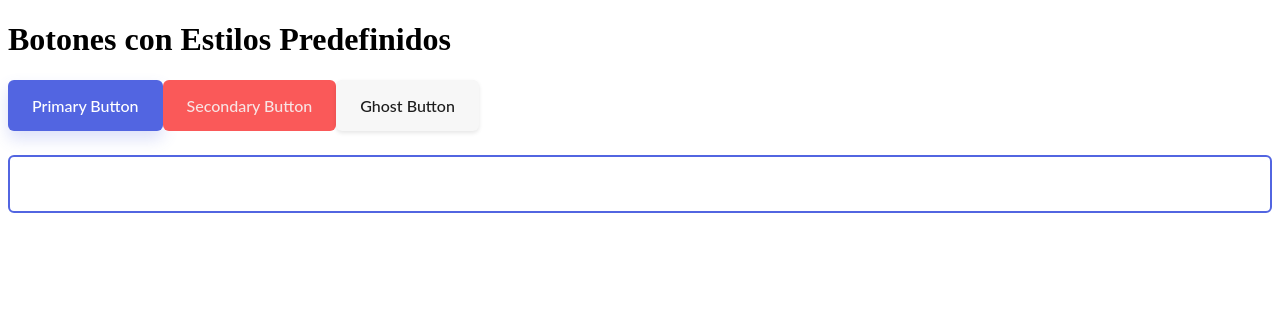
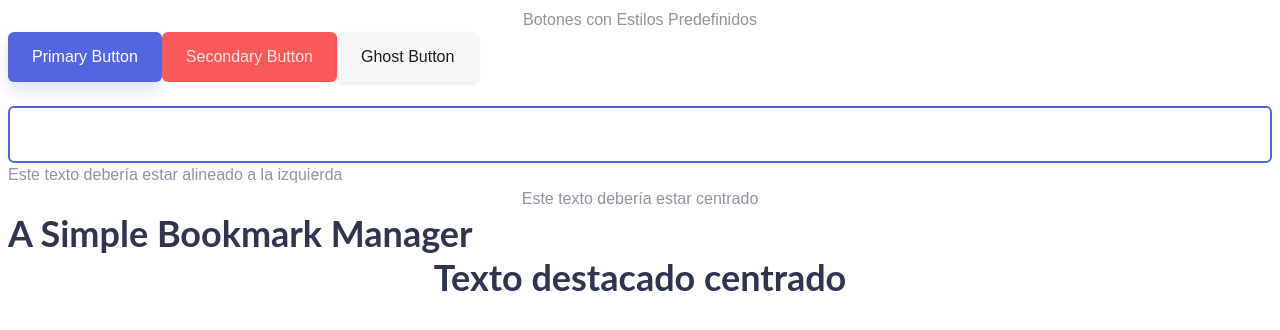
Before and after one commit to BauveR/Sprint-5-React-, a React (Vite) app: page / in a window 1280 px wide. Shown: the top 330 px of the page. Built offline with nearby package versions, Linux system fonts and the light colour scheme.

Commit message:
Buttons & text atoms  creation & testing through the app.tsx

```diff
--- a/src/App.tsx
+++ b/src/App.tsx
@@ -1,9 +1,11 @@
 import {Button} from './components/atoms/Button';
+import FeaturedText from './components/atoms/FeaturedText';
+import Text from './components/atoms/Text';
 
 function App() {
   return (
     <div className="p-8 space-y-4">
-      <h1 className="text-2xl font-bold mb-6">Botones con Estilos Predefinidos</h1>
+      <Text center> Botones con Estilos Predefinidos</Text>
 
       <div className="space-x-4">
         <Button variant="primary">Primary Button</Button>
@@ -13,6 +15,28 @@ function App() {
 
       <div className="mt-6 w-64">
         <Button variant="outlined">Outlined Button</Button>
+
+        <div>
+        <Text>
+        Este texto debería estar alineado a la izquierda
+      </Text>
+
+      <Text center>
+        Este texto debería estar centrado
+      </Text>
+
+      <FeaturedText>A Simple Bookmark Manager</FeaturedText>
+
+      <FeaturedText center>
+        Texto destacado centrado
+      </FeaturedText>
+
+
+
+
+
+
+    </div>
       </div>
     </div>
   );
--- /dev/null
+++ b/src/components/atoms/FeaturedText.css
@@ -0,0 +1,13 @@
+.featuredtext{
+    text-align: left;
+    margin: 0;
+    padding: 0;
+    font-family: var(--font-family-two);
+    font-size: var(--font-size-xxl);
+    font-weight: var(--font-weight-bold);
+    color: var(--dark-blue-transparent);
+}
+
+.featuredtext.center {
+    text-align: center;
+}
--- /dev/null
+++ b/src/components/atoms/FeaturedText.tsx
@@ -0,0 +1,26 @@
+import './FeaturedText.css';
+
+interface FeaturedTextProps {
+  children: React.ReactNode;
+  center?: boolean; // Nueva prop para centrado
+  className?: string;
+  estilo?: React.CSSProperties;
+}
+
+const FeaturedText = ({
+  children,
+  center = false, // Valor por defecto false
+  className = '',
+  estilo = {}
+}: FeaturedTextProps) => {
+  // Combina las clases condicionalmente
+  const textClass = `featuredtext ${center ? 'center' : ''} ${className}`.trim();
+
+  return (
+    <p className={textClass} style={estilo}>
+      {children}
+    </p>
+  );
+};
+
+export default FeaturedText;
--- /dev/null
+++ b/src/components/atoms/Text.css
@@ -0,0 +1,16 @@
+
+.text{
+    text-align: left;
+    margin: 0;
+    padding: 0;
+    font-family: var(--font-family);
+    line-height: 1.5;
+    color: var(--neutral-gray);
+    display: block;
+    width: 100%;
+}
+
+.text.center{
+    text-align: center;
+
+}
--- /dev/null
+++ b/src/components/atoms/Text.tsx
@@ -0,0 +1,29 @@
+import './Text.css';
+
+interface TextProps {
+  children: React.ReactNode;
+  center?: boolean;
+  className?: string;
+  estilo?: React.CSSProperties;
+}
+
+const Text = ({
+  children,
+  center = false,
+  className = '',
+  estilo = {}
+}: TextProps) => {
+  const combinedClasses = [
+    'text',
+    center ? 'center' : '',
+    className
+  ].filter(Boolean).join(' ');
+
+  return (
+    <p className={combinedClasses} style={estilo}>
+      {children}
+    </p>
+  );
+};
+
+export default Text;
--- a/src/index.css
+++ b/src/index.css
@@ -15,7 +15,8 @@
   --transparent-grey: rgba(255, 255, 255, 0.15);
 
   /* Typography */
-  --font-family: 'Lato', sans-serif;
+  --font-family: sans-serif;
+  --font-family-two: 'Lato';
   --font-size-xs: 14px;
   --font-size-sm: 16px;
   --font-size-md: 18px;
```
